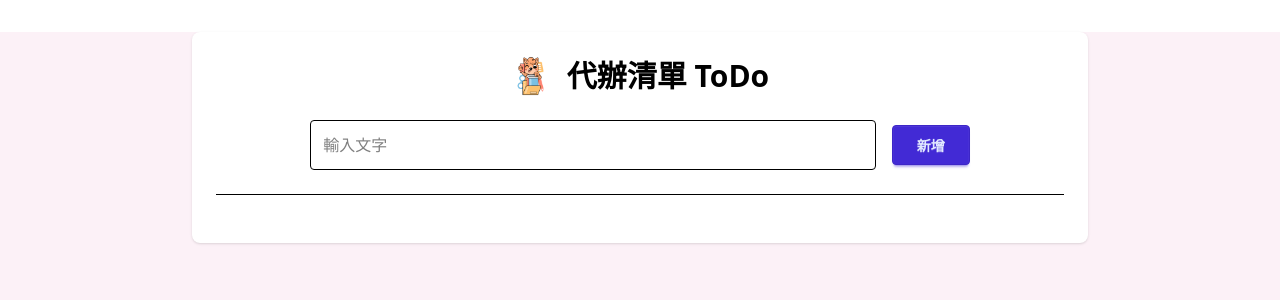
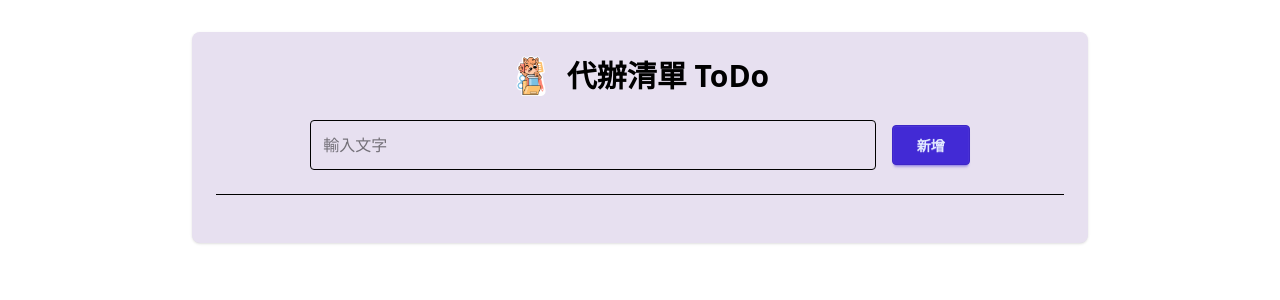
Before and after one commit to Bella-Cheng/Todo-List, a Vue app: page / in a window 1280 px wide. Shown: the top 300 px of the page. Built offline with nearby package versions, Linux system fonts and the light colour scheme.

Commit message:
feat : change bgc

```diff
--- a/src/App.vue
+++ b/src/App.vue
@@ -39,8 +39,8 @@ function updateEdit(){
 </script>
 
 <template>
-  <div class="bg-[#fcf1f7] min-h-screen w-full px-4">
-    <div class="max-w-4xl mx-auto bg-white p-6 rounded-lg shadow mt-8">
+  <div class="w-full px-4">
+    <div class="max-w-4xl mx-auto bg-[#e7e0f0] p-6 rounded-lg shadow mt-8">
 
       <div class="flex items-center justify-center mb-6">
         <img src="./icon-book.png" alt="logo" class="w-10 h-10 mr-4" />
```
